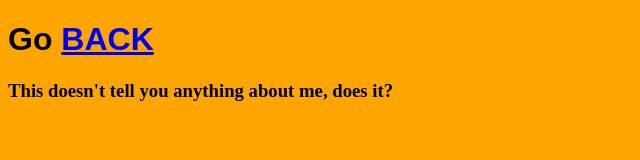
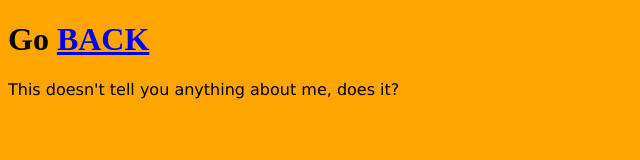
Before and after one commit to gititmel/430user, a plain HTML site: page about.html in a window 1280 px wide. Shown: the whole page, without its empty margins (0-640 px from the left). Drawn offline with Linux system fonts and the light colour scheme.

Commit message:
edited the font family in styles

```diff
--- a/about.html
+++ b/about.html
@@ -2,9 +2,10 @@
 <html>
     <head>
         <title> About </title>
+        <link rel="stylesheet" href="css/styles.css"/>
     </head>
-    <body style="background-color: orange">
-        <h1 style="font-family: sans-serif">Go <a href="index.html">BACK</a><br></h1>
-        <h3 style="font-famiyl: courier"> This doesn't tell you anything about me, does it?</h3>
+    <body>
+        <h1>Go <a href="index.html">BACK</a><br></h1>
+        <p> This doesn't tell you anything about me, does it?</p>
     </body>
 </html>
--- a/css/styles.css
+++ b/css/styles.css
@@ -3,5 +3,5 @@ body{
 }
 
 p {
-    font: sans-serif;
+    font-family: Verdana, Geneva, sans-serif;
 }
```
Also changed, not shown: index.html (+3 -2 lines), css/index.html (added).
